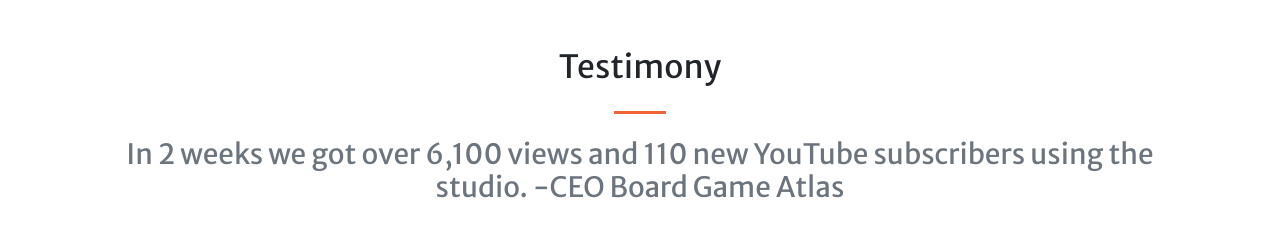
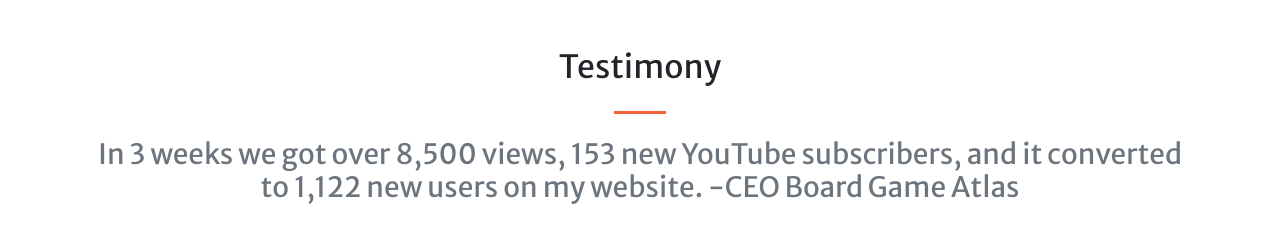
Before and after one commit to Guinto/slovideorecording, a website with bundled scripts: page index.html in a window 1280 px wide. Shown: the part 1420-1670 px from the top of the page. Built offline with nearby package versions, Linux system fonts and the light colour scheme; grey boxes are pictures that could not be loaded.

Commit message:
Update index.html

```diff
--- a/index.html
+++ b/index.html
@@ -109,7 +109,7 @@
       <div class="text-center">
         <h2 class="mt-0">Testimony</h2>
         <hr class="divider my-4">
-        <h3 class="text-muted mb-5">In 2 weeks we got over 6,100 views and 110 new YouTube subscribers using the studio. -CEO Board Game Atlas</h3>
+        <h3 class="text-muted mb-5">In 3 weeks we got over 8,500 views, 153 new YouTube subscribers, and it converted to 1,122 new users on my website. -CEO Board Game Atlas</h3>
         <div class="d-none d-sm-block">
           <div class="row">
             <div class="col-xl-6">
```
